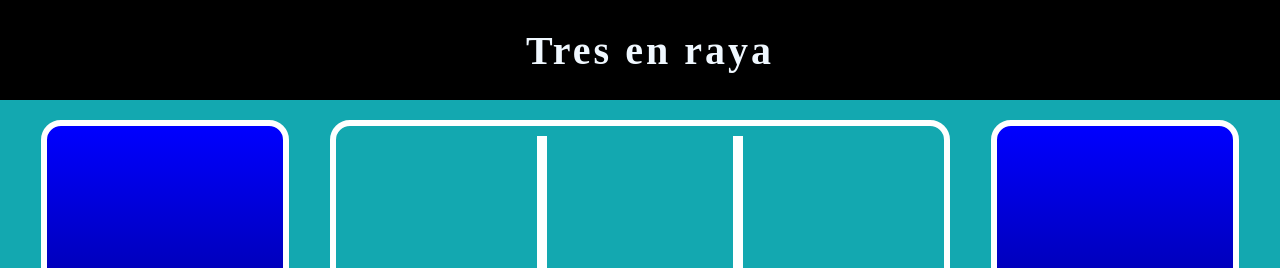
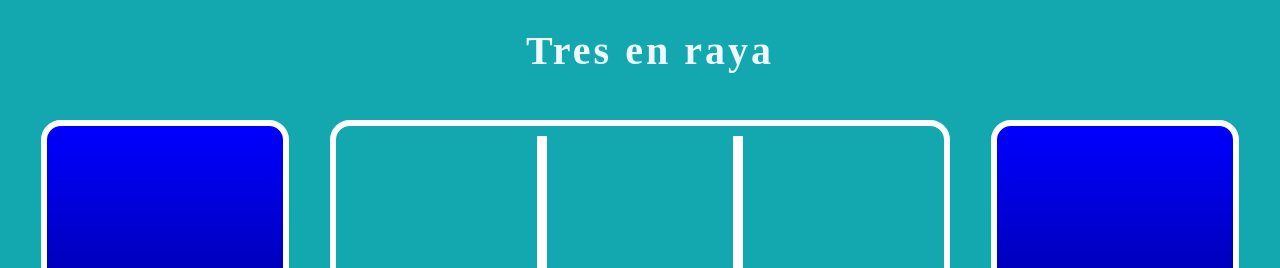
Before and after one commit to BeaTendero/TIK_TAK_TOE2, a plain HTML site: page index.html in a window 1280 px wide. Shown: the top 268 px of the page. Drawn offline with Linux system fonts and the light colour scheme.

Commit message:
actualización

```diff
--- a/css/style.css
+++ b/css/style.css
@@ -23,7 +23,7 @@ body{
     width: 100%;
     height: 50px;
     margin-right: auto;
-    background-color: rgb(0, 0, 0);
+    background-color: rgb(19, 168, 176);
     display: flex;
     align-items: center;
     justify-content: space-around;
```
Also changed, not shown: images/bakuok.png, images/esperaj2.png (deleted), images/jugador 2 pierde.jpg, images/pantalla principal.jpg (deleted), images/player 1 ganaa.png (deleted), images/player 1 pierde.png, images/player 1 pierdee.png (deleted), images/player 2 gana.png.
